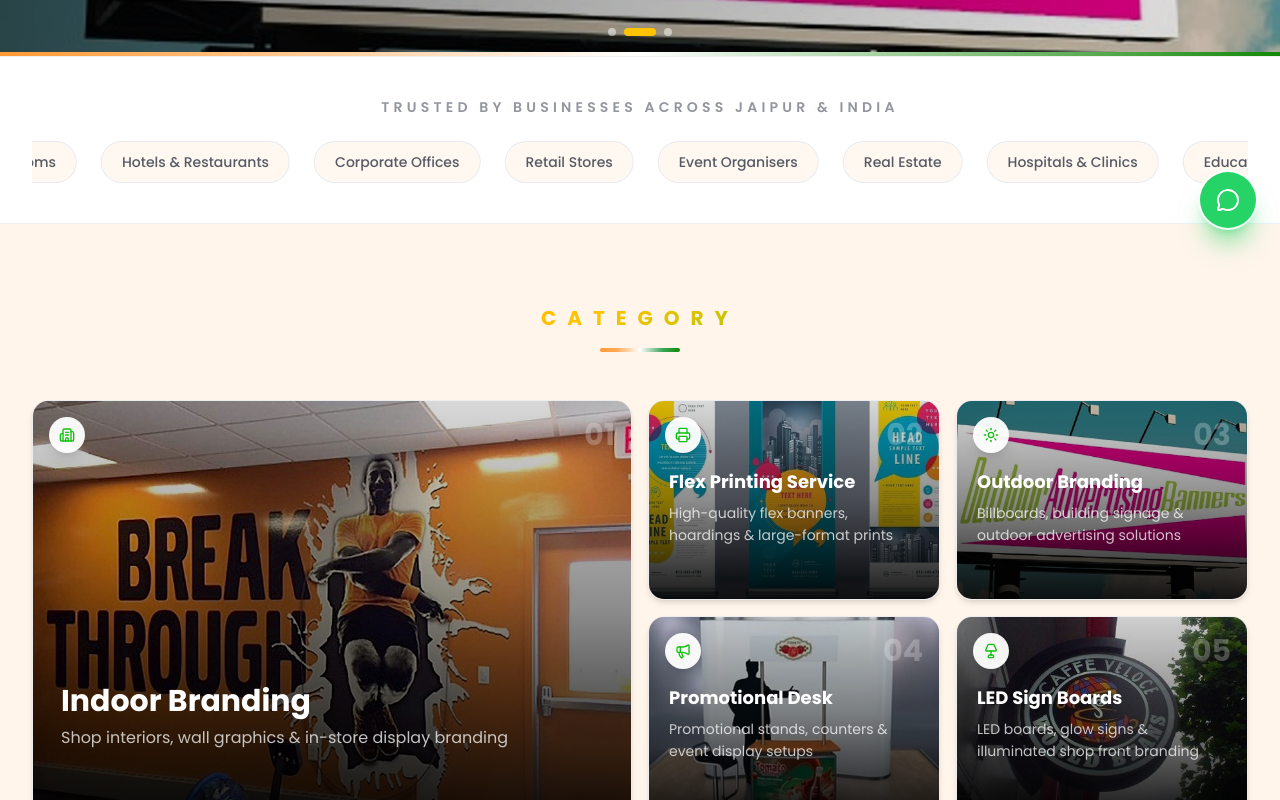
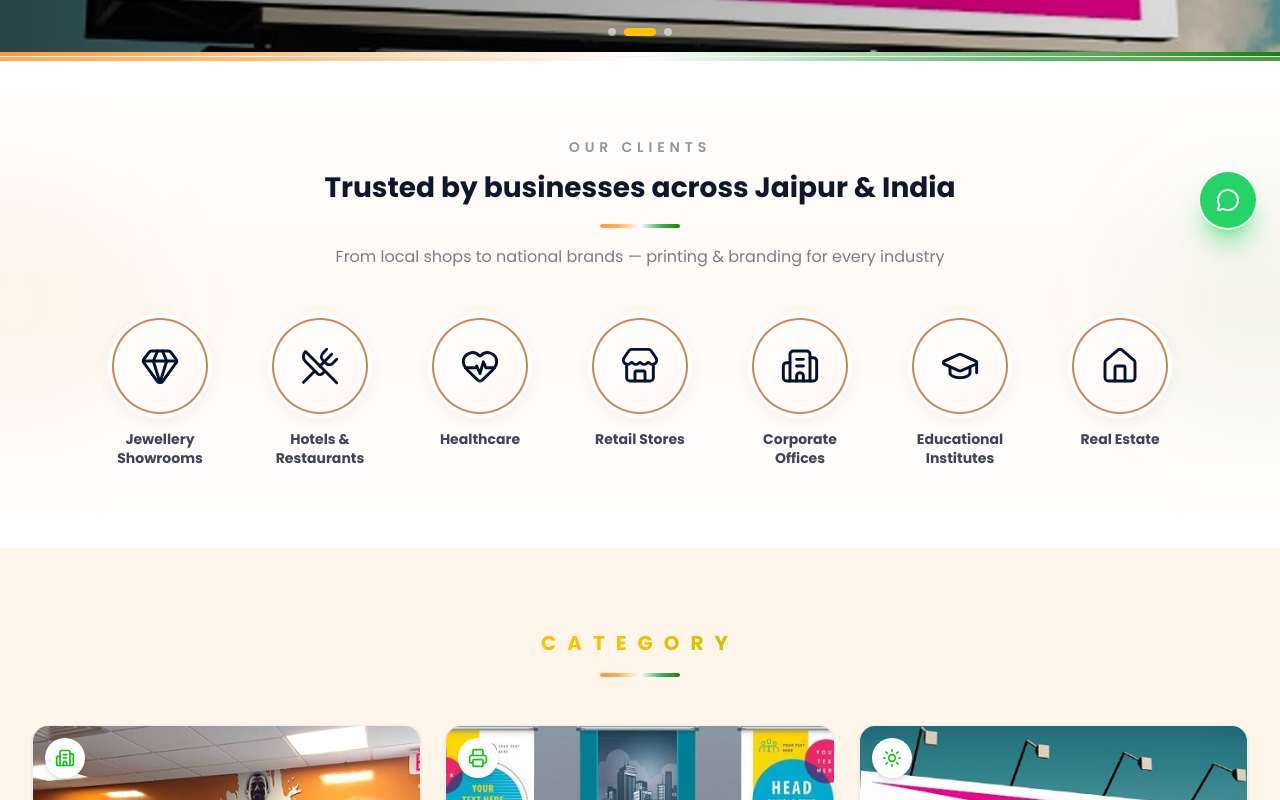
Before and after one commit to trickwrick/choudharybinders, a Next.js app: page / in a window 1280 px wide. Shown: the part 540-1340 px from the top of the page. Built offline with nearby package versions, Linux system fonts and the light colour scheme.

Commit message:
Simplify Category and Gallery layouts, improve Clients section, and remove CTA banner.
Co-authored-by: Cursor <cursoragent@cursor.com>

```diff
--- a/src/app/page.tsx
+++ b/src/app/page.tsx
@@ -2,7 +2,6 @@ import AboutSection from "@/components/AboutSection";
 import CategorySection from "@/components/CategorySection";
 import CenterBannerSection from "@/components/CenterBannerSection";
 import ClientsSection from "@/components/ClientsSection";
-import CTABannerSection from "@/components/CTABannerSection";
 import ProductsSection from "@/components/ProductsSection";
 import FAQSection from "@/components/FAQSection";
 import Footer from "@/components/Footer";
@@ -35,7 +34,6 @@ export default function Home() {
         <VideosSection />
         <TestimonialsSection />
         <FAQSection />
-        <CTABannerSection />
         <ContactSection />
       </main>
       <Footer />
--- a/src/components/CategorySection.tsx
+++ b/src/components/CategorySection.tsx
@@ -69,12 +69,6 @@ const categories: {
   },
 ];
 
-function bentoClass(index: number) {
-  if (index === 0) return "col-span-2 row-span-2 min-h-[240px] md:min-h-0";
-  if (index === 5) return "col-span-2 min-h-[160px] md:col-span-2";
-  return "min-h-[160px]";
-}
-
 export default function CategorySection() {
   return (
     <section id="category" className="bg-section-warm py-12 sm:py-16 lg:py-20">
@@ -85,82 +79,44 @@ export default function CategorySection() {
           variants={staggerContainer}
           initial="hidden"
           whileInView="visible"
-          viewport={{ once: true, margin: "-40px" }}
-          className="grid auto-rows-[160px] grid-cols-2 gap-3 sm:auto-rows-[175px] sm:gap-4 md:grid-cols-4 md:auto-rows-[185px] lg:auto-rows-[200px]"
+          viewport={{ once: true, margin: "-30px" }}
+          className="grid grid-cols-1 gap-5 sm:grid-cols-2 sm:gap-6 lg:grid-cols-3"
         >
-          {categories.map((item, index) => {
+          {categories.map((item) => {
             const Icon = item.icon;
-            const isFeatured = index === 0;
-            const isWide = index === 5;
 
             return (
               <motion.a
                 key={item.title}
                 href={item.href}
                 variants={staggerItem}
-                whileHover={{ y: -4 }}
-                transition={{ type: "spring", stiffness: 300, damping: 24 }}
-                className={`group relative block h-full overflow-hidden rounded-2xl border border-border/60 shadow-md transition-all duration-300 hover:border-primary/30 hover:shadow-2xl ${bentoClass(index)}`}
+                whileHover={{ y: -6 }}
+                transition={{ type: "spring", stiffness: 300, damping: 22 }}
+                className="group flex flex-col overflow-hidden rounded-2xl border border-border/70 bg-white shadow-sm transition-all duration-300 hover:border-primary/25 hover:shadow-xl"
               >
-                <Image
-                  src={item.image}
-                  alt={item.title}
-                  fill
-                  sizes={
-                    isFeatured
-                      ? "(max-width: 768px) 100vw, 50vw"
-                      : isWide
-                        ? "(max-width: 768px) 100vw, 50vw"
-                        : "(max-width: 768px) 50vw, 25vw"
-                  }
-                  className="object-cover transition-transform duration-700 group-hover:scale-110"
-                />
-
-                <div className="absolute inset-0 bg-gradient-to-t from-black/90 via-black/45 to-black/15 transition-opacity duration-300 group-hover:from-black/95" />
-
-                <span className="absolute left-3 top-3 flex h-9 w-9 items-center justify-center rounded-full bg-white/95 text-primary shadow-lg sm:left-4 sm:top-4">
-                  <Icon className="h-4 w-4" />
-                </span>
-
-                <span className="pointer-events-none absolute right-3 top-3 text-2xl font-bold text-white/25 sm:right-4 sm:top-4 sm:text-3xl">
-                  {String(index + 1).padStart(2, "0")}
-                </span>
-
-                <div
-                  className={`absolute inset-x-0 bottom-0 flex flex-col justify-end ${
-                    isFeatured ? "p-5 sm:p-6 lg:p-7" : "p-4 sm:p-5"
-                  }`}
-                >
-                  <h3
-                    className={`font-bold text-white ${
-                      isFeatured
-                        ? "text-xl sm:text-2xl lg:text-3xl"
-                        : "text-sm sm:text-base lg:text-lg"
-                    }`}
-                  >
-                    {item.title}
-                  </h3>
-                  <p
-                    className={`mt-1.5 leading-relaxed text-white/75 ${
-                      isFeatured
-                        ? "line-clamp-3 text-sm sm:text-base"
-                        : "line-clamp-2 text-xs sm:text-sm"
-                    }`}
-                  >
-                    {item.description}
-                  </p>
-
-                  <span
-                    className={`mt-3 inline-flex items-center gap-1.5 font-semibold text-brand-lime transition-all duration-300 ${
-                      isFeatured ? "text-sm sm:text-base" : "text-xs sm:text-sm"
-                    } translate-y-2 opacity-0 group-hover:translate-y-0 group-hover:opacity-100`}
-                  >
-                    Explore
-                    <ArrowRight className="h-4 w-4" />
+                <div className="relative aspect-[4/3] overflow-hidden bg-light-bg">
+                  <Image
+                    src={item.image}
+                    alt={item.title}
+                    fill
+                    sizes="(max-width: 640px) 100vw, (max-width: 1024px) 50vw, 33vw"
+                    className="object-cover transition-transform duration-500 group-hover:scale-105"
+                  />
+                  <span className="absolute left-3 top-3 flex h-10 w-10 items-center justify-center rounded-full bg-white text-primary shadow-md">
+                    <Icon className="h-5 w-5" />
                   </span>
                 </div>
 
-                <span className="absolute bottom-0 left-0 h-1 w-0 bg-gradient-to-r from-accent via-primary to-brand-lime transition-all duration-500 group-hover:w-full" />
+                <div className="flex flex-1 flex-col p-5">
+                  <h3 className="text-lg font-bold text-text">{item.title}</h3>
+                  <p className="mt-2 flex-1 text-sm leading-relaxed text-text/65">
+                    {item.description}
+                  </p>
+                  <span className="mt-4 inline-flex items-center gap-1.5 text-sm font-semibold text-primary transition-colors group-hover:text-primary-dark">
+                    Enquire Now
+                    <ArrowRight className="h-4 w-4 transition-transform group-hover:translate-x-1" />
+                  </span>
+                </div>
               </motion.a>
             );
           })}
--- a/src/components/ClientsSection.tsx
+++ b/src/components/ClientsSection.tsx
@@ -1,51 +1,101 @@
 "use client";
 
 import { motion } from "framer-motion";
-import { fadeUp } from "@/lib/animations";
+import {
+  Building2,
+  Gem,
+  GraduationCap,
+  HeartPulse,
+  Home,
+  Store,
+  UtensilsCrossed,
+  type LucideIcon,
+} from "lucide-react";
+import { fadeUp, staggerContainer, staggerItem } from "@/lib/animations";
 import Container from "./Container";
 
-const clients = [
-  "Jewellery Showrooms",
-  "Hotels & Restaurants",
-  "Corporate Offices",
-  "Retail Stores",
-  "Event Organisers",
-  "Real Estate",
-  "Hospitals & Clinics",
-  "Educational Institutes",
+const clientTypes: { label: string; icon: LucideIcon }[] = [
+  { label: "Jewellery Showrooms", icon: Gem },
+  { label: "Hotels & Restaurants", icon: UtensilsCrossed },
+  { label: "Healthcare", icon: HeartPulse },
+  { label: "Retail Stores", icon: Store },
+  { label: "Corporate Offices", icon: Building2 },
+  { label: "Educational Institutes", icon: GraduationCap },
+  { label: "Real Estate", icon: Home },
 ];
 
 export default function ClientsSection() {
   return (
-    <section className="border-y border-border/60 bg-white py-8 sm:py-10">
-      <Container>
-        <motion.p
+    <section className="relative overflow-hidden border-y border-border/40 bg-gradient-to-b from-white via-[#fffaf5] to-white py-14 sm:py-16 lg:py-20">
+      <div
+        className="pointer-events-none absolute inset-x-0 top-0 h-1 section-heading-tricolor opacity-80"
+        aria-hidden
+      />
+      <div className="pointer-events-none absolute -left-24 top-1/2 h-56 w-56 -translate-y-1/2 rounded-full bg-[var(--flag-kesari-dark)]/6 blur-3xl" />
+      <div className="pointer-events-none absolute -right-24 top-1/2 h-56 w-56 -translate-y-1/2 rounded-full bg-[var(--flag-green)]/6 blur-3xl" />
+
+      <Container className="relative">
+        <motion.div
           variants={fadeUp}
           initial="hidden"
           whileInView="visible"
           viewport={{ once: true }}
-          className="mb-6 text-center text-xs font-semibold uppercase tracking-[0.3em] text-text/45 sm:text-sm"
+          className="mx-auto max-w-2xl text-center"
         >
-          Trusted by businesses across Jaipur &amp; India
-        </motion.p>
+          <p className="text-xs font-semibold uppercase tracking-[0.35em] text-text/45 sm:text-sm">
+            Our Clients
+          </p>
+          <h2 className="mt-3 text-xl font-bold leading-snug text-text sm:text-2xl lg:text-[1.75rem]">
+            Trusted by businesses across Jaipur &amp; India
+          </h2>
+          <motion.div
+            initial={{ scaleX: 0 }}
+            whileInView={{ scaleX: 1 }}
+            viewport={{ once: true }}
+            transition={{ duration: 0.6, delay: 0.15, ease: [0.22, 1, 0.36, 1] }}
+            className="section-heading-tricolor mx-auto mt-4 h-1 w-20 origin-center rounded-full"
+          />
+          <p className="mt-4 text-sm leading-relaxed text-text/55 sm:text-base">
+            From local shops to national brands — printing &amp; branding for
+            every industry
+          </p>
+        </motion.div>
 
         <motion.div
-          initial={{ opacity: 0 }}
-          whileInView={{ opacity: 1 }}
-          viewport={{ once: true }}
-          transition={{ duration: 0.6, delay: 0.1 }}
-          className="relative overflow-hidden"
+          variants={staggerContainer}
+          initial="hidden"
+          whileInView="visible"
+          viewport={{ once: true, margin: "-40px" }}
+          className="mt-12 flex flex-wrap items-start justify-center gap-x-8 gap-y-11 sm:gap-x-10 lg:gap-x-12"
         >
-          <div className="flex animate-marquee gap-4 whitespace-nowrap sm:gap-6">
-            {[...clients, ...clients].map((name, i) => (
-              <span
-                key={`${name}-${i}`}
-                className="inline-flex shrink-0 items-center rounded-full border border-border/80 bg-light-bg px-5 py-2.5 text-sm font-medium text-text/70"
+          {clientTypes.map((item) => {
+            const Icon = item.icon;
+
+            return (
+              <motion.div
+                key={item.label}
+                variants={staggerItem}
+                whileHover={{ y: -6 }}
+                transition={{ type: "spring", stiffness: 300, damping: 20 }}
+                className="group flex w-[7.5rem] flex-col items-center text-center sm:w-28"
               >
-                {name}
-              </span>
-            ))}
-          </div>
+                <div className="relative">
+                  <span className="absolute inset-0 scale-100 rounded-full bg-[var(--flag-green)]/0 transition-all duration-300 group-hover:scale-125 group-hover:bg-[var(--flag-green)]/10" />
+                  <div className="relative flex h-[5.75rem] w-[5.75rem] items-center justify-center rounded-full border-2 border-[#c87941]/90 bg-white p-[3px] shadow-[0_4px_20px_rgba(15,23,42,0.08)] ring-4 ring-white transition-all duration-300 group-hover:border-[var(--flag-kesari-dark)] group-hover:shadow-[0_8px_28px_rgba(232,117,0,0.22)] sm:h-24 sm:w-24">
+                    <div className="flex h-full w-full items-center justify-center rounded-full bg-gradient-to-br from-white to-[#fff8f2] transition-all duration-300 group-hover:from-[var(--flag-kesari-dark)] group-hover:to-[#d96a00]">
+                      <Icon
+                        className="h-9 w-9 text-[#001233] transition-all duration-300 group-hover:scale-110 group-hover:text-white sm:h-10 sm:w-10"
+                        strokeWidth={1.75}
+                      />
+                    </div>
+                  </div>
+                </div>
+                <p className="mt-4 text-xs font-bold leading-snug text-text/80 transition-colors duration-300 group-hover:text-[var(--flag-kesari-dark)] sm:text-sm">
+                  {item.label}
+                </p>
+              </motion.div>
+            );
+          })}
         </motion.div>
       </Container>
     </section>
--- a/src/components/GallerySection.tsx
+++ b/src/components/GallerySection.tsx
@@ -1,19 +1,91 @@
 "use client";
 
 import { AnimatePresence, motion } from "framer-motion";
-import { ChevronLeft, ChevronRight, X, ZoomIn } from "lucide-react";
+import { ChevronLeft, ChevronRight, X } from "lucide-react";
 import Image from "next/image";
-import { useCallback, useEffect, useState } from "react";
-import { fadeUp, staggerContainer, staggerItem } from "@/lib/animations";
+import { useCallback, useEffect, useRef, useState } from "react";
+import { fadeUp } from "@/lib/animations";
 import { galleryImages } from "@/lib/site-images";
 import Container from "./Container";
-import SectionHeading from "./SectionHeading";
 
-function bentoClass(index: number) {
-  if (index === 0) {
-    return "col-span-2 row-span-2 h-full min-h-[200px]";
-  }
-  return "h-full min-h-[140px]";
+type GalleryItem = (typeof galleryImages)[number];
+
+function CarouselRow({
+  items,
+  size,
+  onSelect,
+}: {
+  items: GalleryItem[];
+  size: "sm" | "lg";
+  onSelect: (index: number) => void;
+}) {
+  const trackRef = useRef<HTMLDivElement>(null);
+  const isLarge = size === "lg";
+
+  const scroll = (direction: -1 | 1) => {
+    const track = trackRef.current;
+    if (!track) return;
+    const amount = isLarge ? track.clientWidth * 0.75 : track.clientWidth * 0.6;
+    track.scrollBy({ left: direction * amount, behavior: "smooth" });
+  };
+
+  return (
+    <div className="relative flex items-center gap-2 sm:gap-3">
+      <button
+        type="button"
+        onClick={() => scroll(-1)}
+        aria-label="Scroll gallery left"
+        className="flex h-9 w-9 shrink-0 items-center justify-center rounded-full text-[var(--flag-kesari-dark)] transition-colors hover:bg-[var(--flag-kesari-dark)]/10 sm:h-10 sm:w-10"
+      >
+        <ChevronLeft className="h-6 w-6 sm:h-7 sm:w-7" strokeWidth={2.5} />
+      </button>
+
+      <div
+        ref={trackRef}
+        className="flex flex-1 snap-x snap-mandatory gap-3 overflow-x-auto scroll-smooth pb-1 [-ms-overflow-style:none] [scrollbar-width:none] sm:gap-4 [&::-webkit-scrollbar]:hidden"
+      >
+        {items.map((item) => {
+          const globalIndex = galleryImages.findIndex(
+            (img) => img.src === item.src,
+          );
+
+          return (
+            <button
+              key={`${size}-${item.src}`}
+              type="button"
+              onClick={() => onSelect(globalIndex)}
+              className={`group relative shrink-0 snap-start overflow-hidden rounded-2xl border border-border/50 bg-white shadow-sm transition-all duration-300 hover:-translate-y-1 hover:shadow-lg focus:outline-none focus-visible:ring-2 focus-visible:ring-primary/40 ${
+                isLarge
+                  ? "h-[11rem] w-[17.5rem] sm:h-[14rem] sm:w-[22rem] lg:h-[15rem] lg:w-[24rem]"
+                  : "h-[5.5rem] w-[8.5rem] sm:h-[6.5rem] sm:w-[10rem] lg:h-[7rem] lg:w-[11rem]"
+              }`}
+            >
+              <Image
+                src={item.src}
+                alt={item.label}
+                fill
+                sizes={
+                  isLarge
+                    ? "(max-width: 640px) 280px, 384px"
+                    : "(max-width: 640px) 136px, 176px"
+                }
+                className="object-cover transition-transform duration-500 group-hover:scale-105"
+              />
+            </button>
+          );
+        })}
+      </div>
+
+      <button
+        type="button"
+        onClick={() => scroll(1)}
+        aria-label="Scroll gallery right"
+        className="flex h-9 w-9 shrink-0 items-center justify-center rounded-full text-[var(--flag-kesari-dark)] transition-colors hover:bg-[var(--flag-kesari-dark)]/10 sm:h-10 sm:w-10"
+      >
+        <ChevronRight className="h-6 w-6 sm:h-7 sm:w-7" strokeWidth={2.5} />
+      </button>
+    </div>
+  );
 }
 
 export default function GallerySection() {
@@ -53,65 +125,45 @@ export default function GallerySection() {
   const activeItem =
     lightboxIndex !== null ? galleryImages[lightboxIndex] : null;
 
+  const topRowItems = [...galleryImages];
+  const bottomRowItems = galleryImages.slice(0, 5);
+
   return (
-    <section id="gallery" className="bg-section-warm py-12 sm:py-16">
+    <section id="gallery" className="bg-[#f8f9fb] py-12 sm:py-16 lg:py-20">
       <Container>
-        <SectionHeading spaced className="!mb-4 sm:!mb-5">
-          Gallery
-        </SectionHeading>
-        <motion.p
+        <motion.div
           variants={fadeUp}
           initial="hidden"
           whileInView="visible"
           viewport={{ once: true }}
-          className="mx-auto mb-10 max-w-2xl text-center text-sm text-text/60 sm:mb-12 sm:text-base"
+          className="mx-auto mb-10 max-w-2xl text-center sm:mb-12"
         >
-          Our recent printing, branding, signage &amp; outdoor advertising work
-          across Jaipur
-        </motion.p>
+          <h2 className="text-2xl font-bold text-[#0a2463] sm:text-3xl lg:text-4xl">
+            Gallery
+          </h2>
+          <p className="mt-3 text-sm leading-relaxed text-text/55 sm:text-base">
+            Our recent printing, branding, signage &amp; outdoor advertising work
+            across Jaipur
+          </p>
+        </motion.div>
 
         <motion.div
-          variants={staggerContainer}
-          initial="hidden"
-          whileInView="visible"
-          viewport={{ once: true, margin: "-30px" }}
-          className="grid auto-rows-[150px] grid-cols-2 gap-3 sm:auto-rows-[170px] sm:gap-4 md:grid-cols-4 md:auto-rows-[185px] lg:auto-rows-[200px]"
+          initial={{ opacity: 0, y: 16 }}
+          whileInView={{ opacity: 1, y: 0 }}
+          viewport={{ once: true }}
+          transition={{ duration: 0.5 }}
+          className="space-y-6 sm:space-y-8"
         >
-          {galleryImages.map((item, index) => (
-            <motion.button
-              key={item.label}
-              type="button"
-              variants={staggerItem}
-              whileHover={{ y: -4 }}
-              transition={{ type: "spring", stiffness: 320, damping: 24 }}
-              onClick={() => setLightboxIndex(index)}
-              className={`group relative overflow-hidden rounded-xl border border-border/80 bg-white text-left shadow-sm transition-shadow hover:shadow-xl focus:outline-none focus-visible:ring-2 focus-visible:ring-primary/40 ${bentoClass(index)}`}
-            >
-              <Image
-                src={item.src}
-                alt={item.label}
-                fill
-                sizes={
-                  index === 0
-                    ? "(max-width: 768px) 100vw, 50vw"
-                    : "(max-width: 768px) 50vw, 25vw"
-                }
-                className="object-cover transition-transform duration-500 group-hover:scale-110"
-              />
-
-              <div className="absolute inset-0 bg-gradient-to-t from-black/75 via-black/20 to-transparent" />
-
-              <div className="absolute inset-0 flex items-center justify-center bg-primary/0 opacity-0 transition-all duration-300 group-hover:bg-primary/10 group-hover:opacity-100">
-                <span className="flex h-11 w-11 items-center justify-center rounded-full bg-white/95 text-primary shadow-lg">
-                  <ZoomIn className="h-5 w-5" />
-                </span>
-              </div>
-
-              <p className="absolute bottom-0 left-0 right-0 p-3 text-xs font-semibold text-white sm:p-4 sm:text-sm">
-                {item.label}
-              </p>
-            </motion.button>
-          ))}
+          <CarouselRow
+            items={topRowItems}
+            size="sm"
+            onSelect={setLightboxIndex}
+          />
+          <CarouselRow
+            items={bottomRowItems}
+            size="lg"
+            onSelect={setLightboxIndex}
+          />
         </motion.div>
       </Container>
 
```
Also changed, not shown: src/components/CTABannerSection.tsx (deleted, +0 -73 lines).
